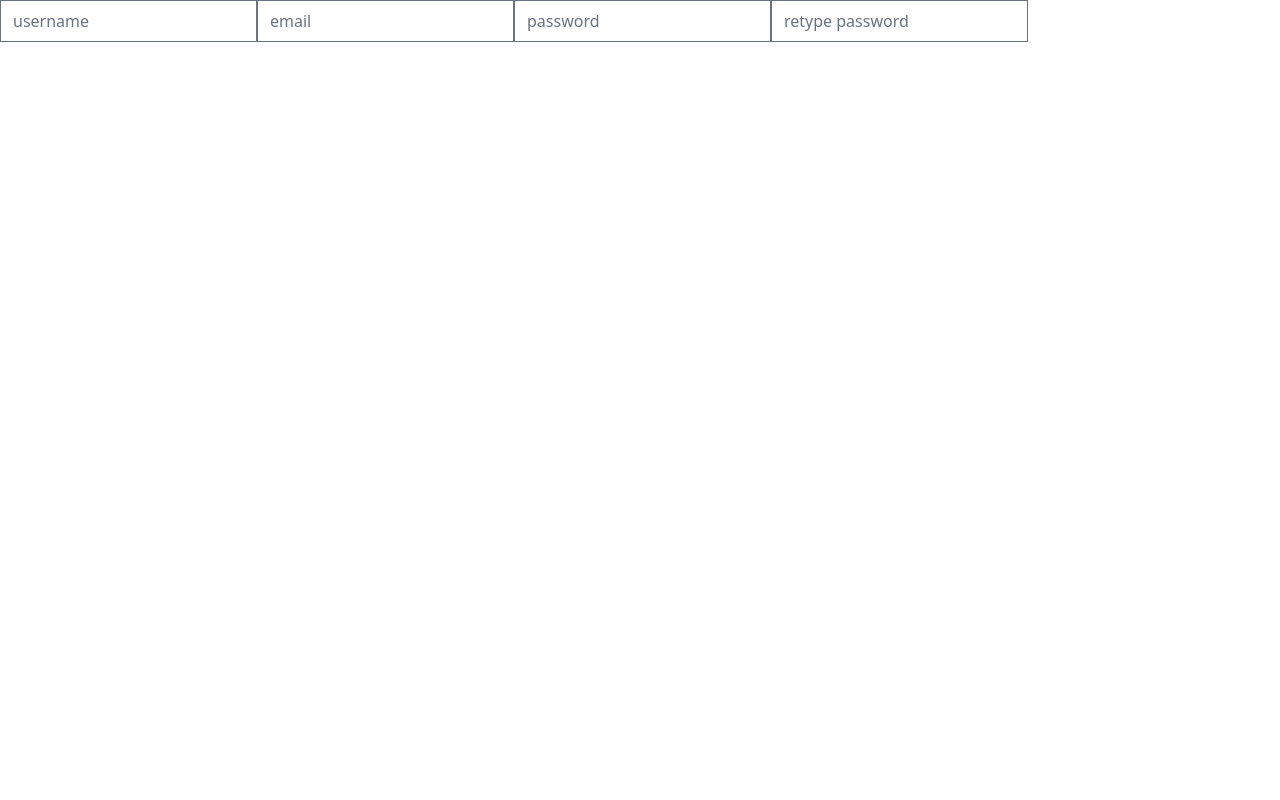
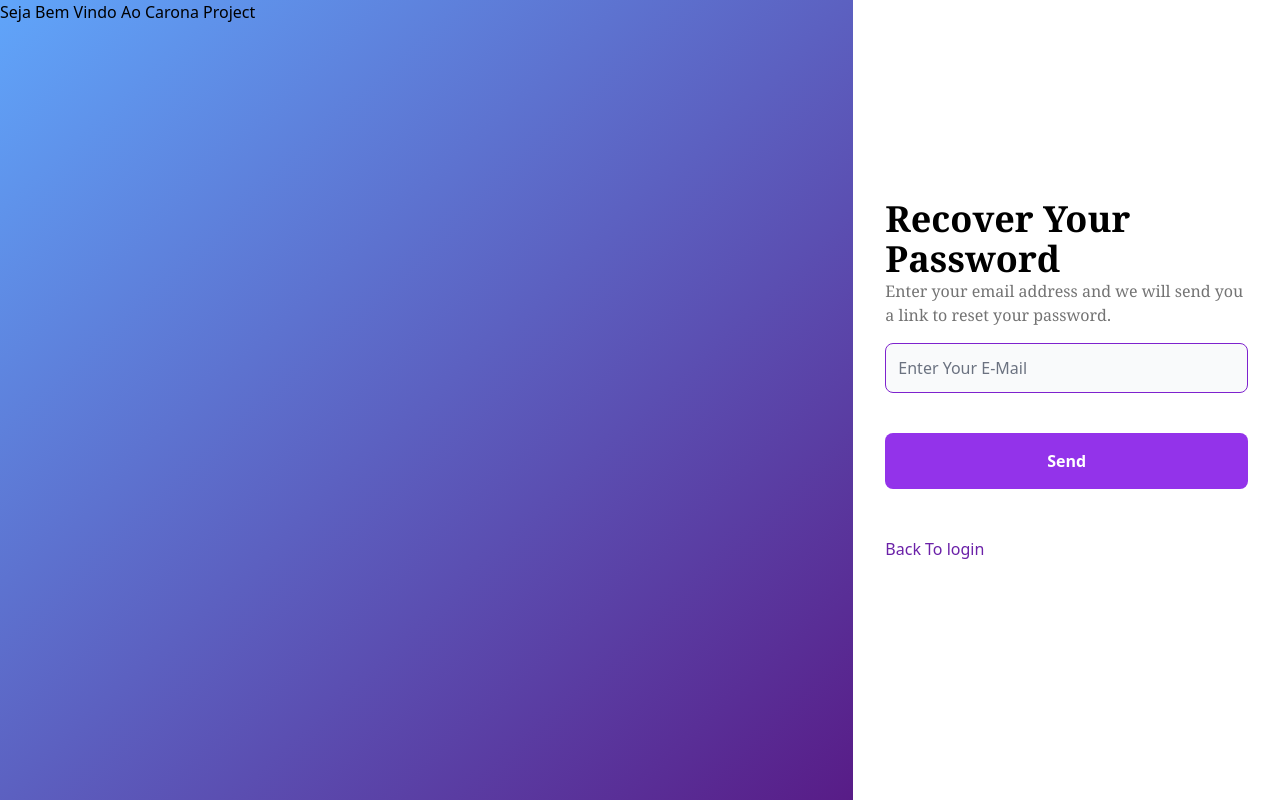
Before and after one commit to gabrielarraes/carona_project, a React (Create React App) app in the folder pi-screens/: page /forgotPassword in a window 1280 px wide. Built offline with nearby package versions, Linux system fonts and the light colour scheme.

Commit message:
Forgot Password Page and code refactoring

```diff
--- a/pi-screens/src/App.tsx
+++ b/pi-screens/src/App.tsx
@@ -11,7 +11,7 @@ function App() {
       <Route path="/login" element={<Login />}/>
       <Route path="/register" element={<Register />}/>
       <Route path="/forgotPassword" element={<ForgotPassword />}/>
-      <Route path="/homePage" element={<HomePage />}/>
+      <Route path="/home" element={<HomePage />}/>
     </Routes>
   );
 }
--- a/pi-screens/src/hooks/useCustomer.tsx
+++ b/pi-screens/src/hooks/useCustomer.tsx
@@ -1,25 +1,35 @@
 import { useCallback } from 'react';
 import { Customer, User } from '../interfaces';
 import { CustomerService } from '../services';
-import { useNavigate, useLocation } from 'react-router-dom';
-
-
+import { useNavigate } from 'react-router-dom';
 
 export const useCustomer = () => {
 
   const navigate = useNavigate();
 
   const createUser = useCallback(async (customer: Customer) => {
-    const resp = await CustomerService.createUser(customer);
-    if (resp.status === 201) {
-      navigate("/login")
-    }
+    await CustomerService.createUser(customer)
+    .then((resp) => {
+      if (resp.status === 201) {
+        console.log(resp.data);
+        navigate("/login")
+      } else if (resp.status === 400) {
+        console.log(resp.data)
+      }
+    });
   }, [navigate])
 
   const signIn = useCallback(async (user: Pick<User, 'username' | 'password'>) => {
-    const resp = await CustomerService.signIn(user);
-    console.log(resp.data)
-  }, [])
+    await CustomerService.signIn(user)
+    .then((resp) => {
+      if (resp.data.accessToken) {
+        localStorage.setItem('user', JSON.stringify(resp.data));
+        console.log(localStorage.getItem("user"));
+        navigate("/home");
+      }
+      return resp.data;
+    });
+  }, [navigate])
 
   return {
     createUser,
--- a/pi-screens/src/pages/ForgotPassword.tsx
+++ b/pi-screens/src/pages/ForgotPassword.tsx
@@ -1,15 +1,65 @@
-import React from "react";
-import { useNavigate } from "react-router-dom";
+import React, { useCallback } from "react";
+import { useForm } from "react-hook-form";
+import { Link } from "react-router-dom";
+import { defaultInputStyle } from "../constants/StyleConstants";
+
+interface FormInput {
+  Email: string;
+}
 
 const ForgotPassword = () => {
 
+  const {
+    register,
+    handleSubmit,
+    formState: { errors },
+    clearErrors,
+
+  } = useForm<FormInput>({
+    mode: "onSubmit",
+  });
+
+  const onSubmit = useCallback (async (form:FormInput) => {
+
+  }, [])
+
   return (
-    <div className="divzona">
-      <input type="text" placeholder="username" />
-      <input type="text" placeholder="email" />
-      <input type="text" placeholder="password" />
-      <input type="text" placeholder="retype password" />
-  </div>
+    <section className="flex flex-col md:flex-row h-screen items-center ">
+      <div className="h-screen bg-gradient-to-br to-purple-900 from-blue-400 lg:block md:w-1/2 xl:w-2/3 ">
+        <h1>Seja Bem Vindo Ao Carona Project</h1>
+      </div>
+
+      <div className="bg-white w-full md:w-1/2 xl:w-1/3 px-7 lg:px-18 xl:px-8 xl:py-20">
+        <div className="w-full h-full">
+
+          <h2 className="text-xl md:text-4xl font-serif -mt-10 font-bold text-left">Recover Your Password</h2>
+          <h6 className="font-serif text-neutral-500 text-left"> Enter your email address and we will send you a link to reset your password.</h6>
+
+          <form onSubmit={handleSubmit(onSubmit)} className="mt-4">
+            <div className="mt-4">
+                <input
+                  {...register("Email", {required:true, maxLength:28})}
+                  className={defaultInputStyle}
+                  id="Email"
+                  placeholder="Enter Your E-Mail"
+                  style={{outline: 0}}
+                  autoComplete="off"
+              />
+            </div>
+           <div className=" mt-10">
+              <input
+                type="submit"
+                className="w-full block bg-purple-600 h-14 hover:bg-purple-800 text-white font-semibold rounded-lg px-4 py-3 mt-2"
+                value="Send"
+              ></input>
+           </div>
+           <div className="mt-12">
+            <Link to={"/login"} className="text-purple-800" >Back To login</Link>
+           </div>
+          </form>
+        </div>
+      </div>
+    </section>
   )
 }
 
--- a/pi-screens/src/pages/Login.tsx
+++ b/pi-screens/src/pages/Login.tsx
@@ -28,15 +28,12 @@ const Login = () => {
 
   const onSubmit = useCallback (async (form:FormInput) => {
 
-    await signIn ({
-    username: form.userName,
-    password: form.password,
+  await signIn ({
+  username: form.userName,
+  password: form.password,
   }).catch (err => {
-      if(err.response.status === 400 || 401) {
-        console.log(err.response.data);
-    }
+    console.log(err.response.data);
   });
-  console.log()
 }, [signIn])
 
   return (
@@ -49,8 +46,6 @@ const Login = () => {
         <div className="w-full h-full">
 
           <h2 className="text-xl md:text-4xl font-serif -mt-10 font-bold text-center mb-20">Sign In</h2>
-
-
 
           <form onSubmit={handleSubmit(onSubmit)} className="mt-4">
             <div className="">
--- a/pi-screens/src/pages/Register.tsx
+++ b/pi-screens/src/pages/Register.tsx
@@ -20,9 +20,6 @@ interface FormInput {
 }
 
 const Register = () => {
-
-  const location = useLocation();
-  const navigate = useNavigate();
 
   const {
     register,
@@ -51,9 +48,7 @@ const Register = () => {
       lastName: form.lastName,
       phoneNumber: form.phoneNumber
     }).catch( err => {
-      if(err.response.status === 400) {
-        console.log(err.response.data);
-      }
+      console.log(err.response.data);
      });
   }, [createUser, CPF]);
 
--- /dev/null
+++ b/pi-screens/src/services/authHeader.tsx
@@ -0,0 +1,7 @@
+export default function authHeader() {
+  const user = JSON.parse(localStorage.getItem("user")!);
+
+  if (user && user.accessToken) {
+    return { "Authorization": 'Bearer ' + user.accessToken };
+  } else return {};
+}
```
